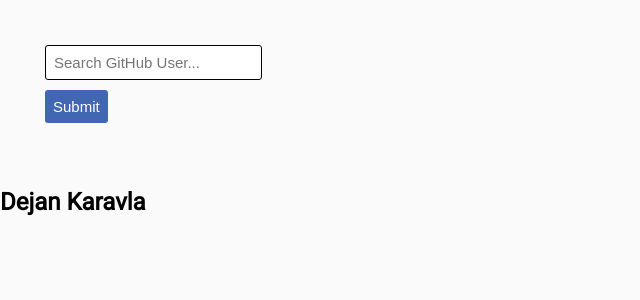
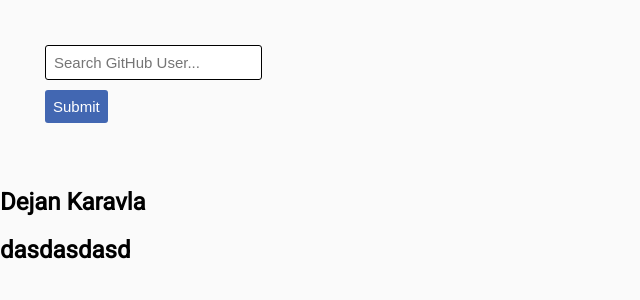
Before and after one commit to dejankaravla/spartans, a React (Create React App) app: page / in a window 1280 px wide. Shown: the top 300 px of the page, without its empty margins (0-640 px from the left). Built offline with nearby package versions, Linux system fonts and the light colour scheme.

Commit message:
new commit

```diff
--- a/src/App.js
+++ b/src/App.js
@@ -24,6 +24,7 @@ function App() {
           <Route path="/userRepos" element={users.length < 1 ? <Navigate to="/" /> : <RepoPage />} />
         </Routes>
         <h2>Dejan Karavla</h2>
+        <h2>dasdasdasd</h2>
       </Router>
     </div>
   );
```
